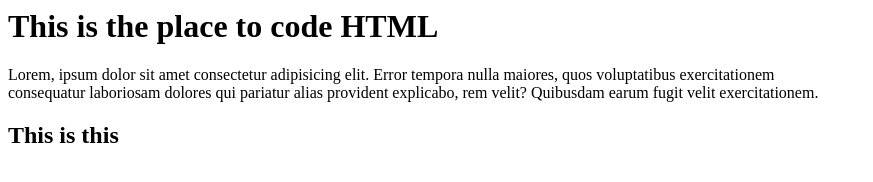
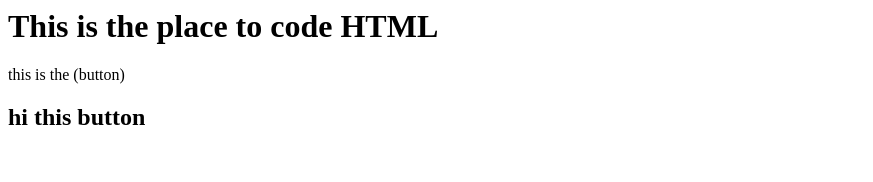
Before and after one commit to naveendaravath/Tutorial, a plain HTML site: page index.html in a window 1280 px wide. Shown: the whole page, without its empty margins (0-873 px from the left). Drawn offline with Linux system fonts and the light colour scheme.

```diff
--- a/index.html
+++ b/index.html
@@ -1,6 +1,3 @@
 <h1> This is the place to code HTML</h1>
-<p>Lorem, ipsum dolor sit amet consectetur adipisicing elit. Error
-    tempora nulla maiores, quos voluptatibus exercitationem
-    <br> consequatur laboriosam dolores qui pariatur alias provident
-    explicabo, rem velit? Quibusdam earum fugit velit exercitationem.</p>
-<h2> This is this</h2>
+<P>this is the (button)</P>
+<h2>hi this button</h2>
```
